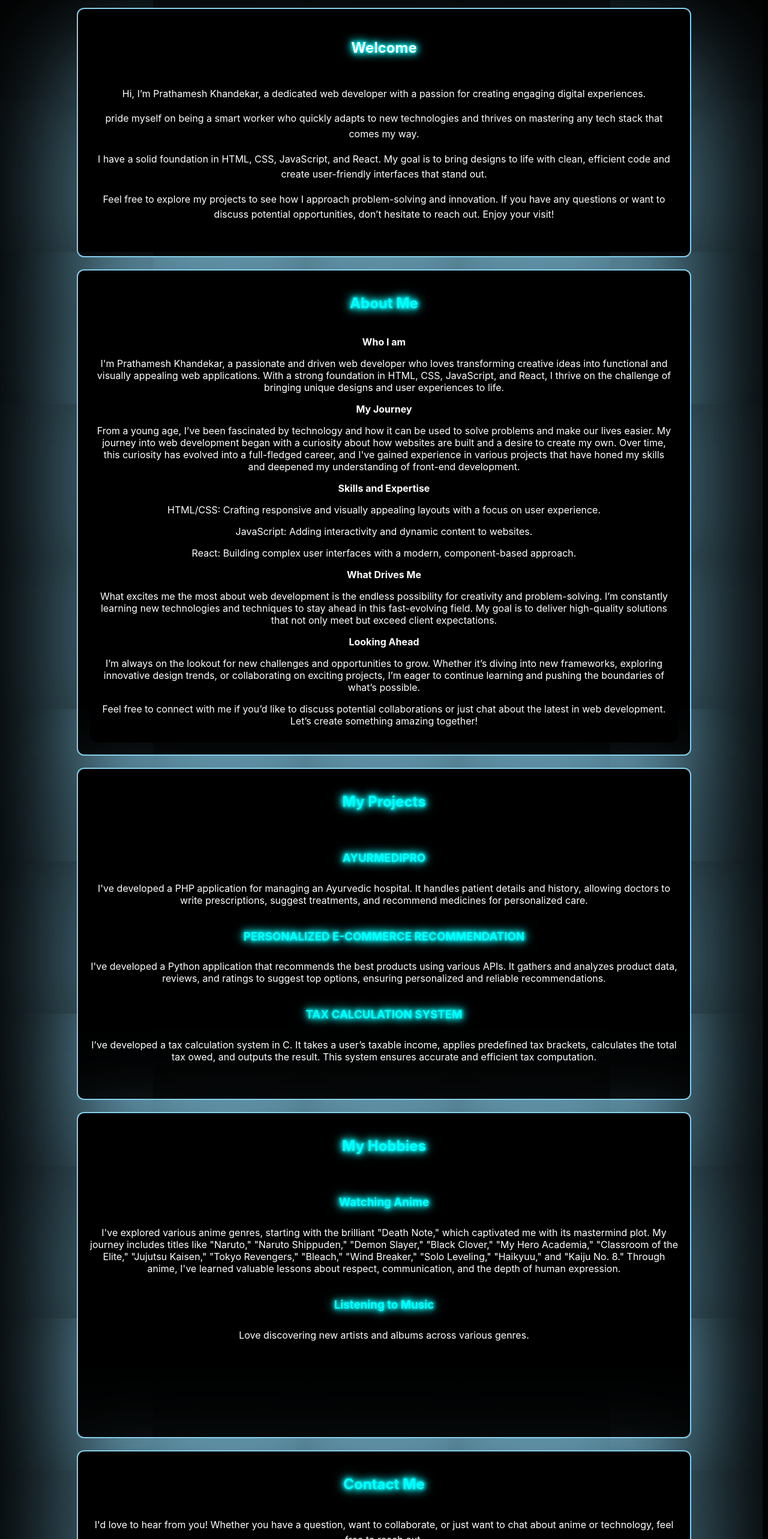
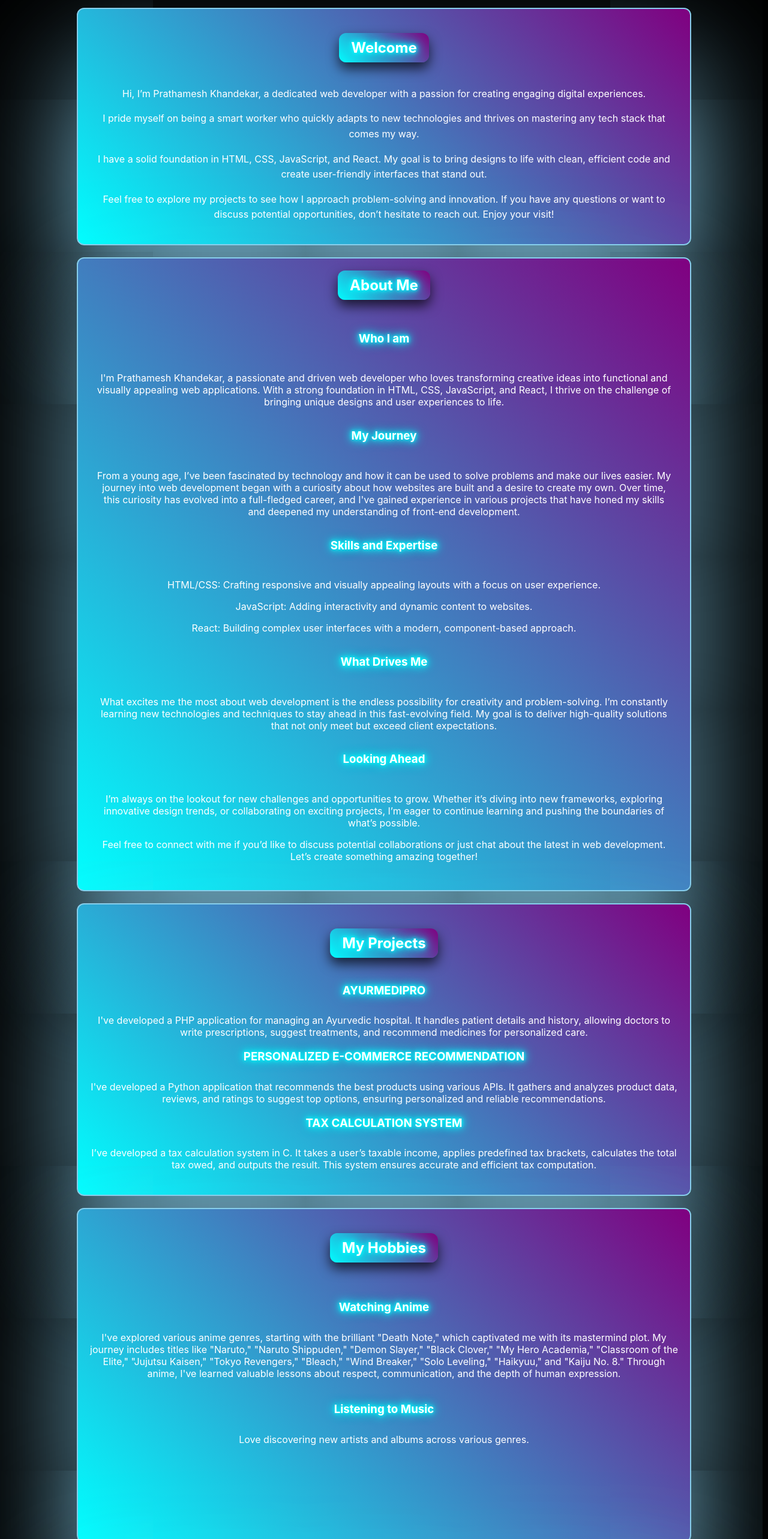
Before and after one commit to flowenol03/Portfolio, a React (Create React App) app: page / in a window 1280 px wide. Shown: the part 89-2655 px from the top of the page at 60% size. Built offline with nearby package versions, Linux system fonts and the light colour scheme.

Commit message:
initial commit

```diff
--- a/src/components/About.css
+++ b/src/components/About.css
@@ -1,11 +1,9 @@
-/* About.css */
-
 .About {
   border: 2px solid #87CEEB; /* Sky blue border */
   padding: 20px; /* Space inside the border */
   margin: 20px auto; /* Center the box horizontally */
   border-radius: 12px; /* Slightly larger rounded corners */
-  background-color: #000; /* Black background */
+  background: linear-gradient(45deg, cyan, purple); /* Gradient background */
   color: #fff; /* White text color */
   box-shadow: 0 100px 200px rgba(135, 206, 235, 0.9); /* Sky blue shadow */
   width: 80%; /* Box width */
@@ -14,14 +12,13 @@
 }
 
 .About-content {
-  position: relative; /* Needed for positioning pseudo-elements */
-  background-color: #000; /* Black background */
+  background: transparent; /* Make sure the content area does not override the section background */
   padding: 10px; /* Padding inside the content box */
   border-radius: 12px; /* Match border radius */
   display: inline-block; /* Shrink to fit content */
 }
 
-.About-content h2 {
+.About h2 {
   color: #ffffff; /* White text color */
   margin: 0; /* Remove default margin */
   padding: 10px 20px; /* Padding for the box around h2 */
@@ -30,22 +27,10 @@
   display: inline-block; /* Fit background around text */
   overflow: hidden; /* Ensure pseudo-element does not overflow */
   transition: color 0.3s ease; /* Smooth transition for text color */
+  background: linear-gradient(45deg, cyan, purple); /* Gradient background for h2 */
+  box-shadow: 0 10px 20px rgba(0, 0, 0, 0.7); /* Darker shadow for h2 */
 }
 
-.About-content h2::before {
-  content: ''; /* Required for pseudo-element */
-  position: absolute;
-  top: -4px; /* Offset to create the border effect */
-  left: -4px; /* Offset to create the border effect */
-  width: calc(100% + 8px); /* Full width with added offset */
-  height: calc(100% + 8px); /* Full height with added offset */
-  border-radius: 12px; /* Match border radius */
-  background: linear-gradient(45deg, cyan, purple); /* Gradient background */
-  z-index: -1; /* Position behind the content */
-  transition: opacity 0.3s ease; /* Smooth transition */
-  opacity: 0; /* Initially hidden */
+.About h3{
+  color: #ffffff;
 }
-
-.About-content h2:hover::before {
-  opacity: 1; /* Show the gradient background on hover */
-}
--- a/src/components/About.js
+++ b/src/components/About.js
@@ -5,24 +5,26 @@ function About() {
   return (
     <section id="about" className="About">
       <h2>About Me</h2>
+      <br />
+      <br />
       <div className="About-content">
-        <strong>Who I am</strong>
+        <h3>Who I am</h3>
         <p>
           I'm Prathamesh Khandekar, a passionate and driven web developer who loves transforming creative ideas into functional and visually appealing web applications. With a strong foundation in HTML, CSS, JavaScript, and React, I thrive on the challenge of bringing unique designs and user experiences to life.
         </p>
-        <strong>My Journey</strong>
+        <h3>My Journey</h3>
         <p>
           From a young age, I’ve been fascinated by technology and how it can be used to solve problems and make our lives easier. My journey into web development began with a curiosity about how websites are built and a desire to create my own. Over time, this curiosity has evolved into a full-fledged career, and I've gained experience in various projects that have honed my skills and deepened my understanding of front-end development.
         </p>
-        <strong>Skills and Expertise</strong>
+        <h3>Skills and Expertise</h3>
         <p>HTML/CSS: Crafting responsive and visually appealing layouts with a focus on user experience.</p>
         <p>JavaScript: Adding interactivity and dynamic content to websites.</p>
         <p>React: Building complex user interfaces with a modern, component-based approach.</p>
-        <strong>What Drives Me</strong>
+        <h3>What Drives Me</h3>
         <p>
           What excites me the most about web development is the endless possibility for creativity and problem-solving. I’m constantly learning new technologies and techniques to stay ahead in this fast-evolving field. My goal is to deliver high-quality solutions that not only meet but exceed client expectations.
         </p>
-        <strong>Looking Ahead</strong>
+        <h3>Looking Ahead</h3>
         <p>
           I’m always on the lookout for new challenges and opportunities to grow. Whether it’s diving into new frameworks, exploring innovative design trends, or collaborating on exciting projects, I’m eager to continue learning and pushing the boundaries of what’s possible.
         </p>
--- a/src/components/Contact.css
+++ b/src/components/Contact.css
@@ -1,9 +1,11 @@
+/* Contact.css */
+
 .Contact {
   border: 2px solid #87CEEB; /* Sky blue border */
   padding: 20px; /* Space inside the border */
   margin: 20px auto; /* Center the box horizontally */
   border-radius: 12px; /* Rounded corners */
-    background-color: #000; /* Background color */
+  background: linear-gradient(45deg, cyan, purple); /* Gradient background */
   color: #fff; /* Text color */
   box-shadow: 0 100px 200px rgba(135, 206, 235, 0.9); /* Larger, more prominent sky blue shadow */
   width: 80%; /* Box width */
@@ -12,6 +14,15 @@
 }
 
 .Contact h2 {
+  color: #ffffff; /* Text color for h2 */
+  background: linear-gradient(45deg, cyan, purple); /* Gradient background for h2 */
+  padding: 10px 20px; /* Padding inside the box */
+  border-radius: 12px; /* Match border radius of the .Contact section */
+  position: relative; /* Needed for pseudo-element positioning */
+  display: inline-block; /* Fit background around text */
+  overflow: hidden; /* Ensure pseudo-element does not overflow */
+  z-index: 1; /* Ensure it is above the pseudo-element */
+  box-shadow: 0 10px 20px rgba(0, 0, 0, 0.7); /* Darker shadow for h2 */
   margin-bottom: 15px; /* Space below the header */
 }
 
@@ -34,11 +45,9 @@
   text-decoration: none; /* Removes underline */
   font-weight: bold; /* Make the text bold */
   position: relative; /* For positioning the pseudo-element */
-    color: #00FFFF; /* Neon cyan color */
-  text-shadow: 0 0 5px #00FFFF, 0 0 10px #00FFFF, 0 0 15px #00FFFF, 0 0 20px #00FFFF;
+  color: #ffffff; /* Neon cyan color */
+  text-shadow: 0 0 5px #00FFFF, 0 0 10px #00FFFF, 0 0 15px #00FFFF, 0 0 20px #00FFFF; /* Neon text shadow */
 }
-
-
 
 .Contact a::before {
   content: ''; /* Empty content for the line effect */
--- a/src/components/Hero.css
+++ b/src/components/Hero.css
@@ -5,7 +5,7 @@
   padding: 20px; /* Space inside the border */
   margin: 20px auto; /* Center the box horizontally */
   border-radius: 12px; /* Slightly larger rounded corners */
-  background-color: #000; /* Background color */
+  background: linear-gradient(45deg, cyan, purple);
   color: #fff; /* Text color */
   box-shadow: 0 100px 200px rgba(135, 206, 235, 0.9); /* Larger, more prominent sky blue shadow */
   width: 80%; /* Box width */
@@ -15,31 +15,14 @@
 
 .Hero h2 {
   color: #ffffff; /* Text color for h2 */
-  background-color: #000; /* Black background for the box around h2 */
+  background: linear-gradient(45deg, cyan, purple);
   padding: 10px 20px; /* Padding inside the box */
   border-radius: 12px; /* Match border radius of the .Hero section */
   position: relative; /* Needed for pseudo-element positioning */
   display: inline-block; /* Fit background around text */
   overflow: hidden; /* Ensure pseudo-element does not overflow */
   z-index: 1; /* Ensure it is above the pseudo-element */
-}
-
-.Hero h2::before {
-  content: ''; /* Required for pseudo-element */
-  position: absolute;
-  top: -4px; /* Offset to create the border effect */
-  left: -4px; /* Offset to create the border effect */
-  width: calc(100% + 8px); /* Full width with added offset */
-  height: calc(100% + 8px); /* Full height with added offset */
-  border-radius: 12px; /* Match border radius */
-  background: linear-gradient(45deg, cyan, purple); /* Gradient background */
-  z-index: -1; /* Position behind the content */
-  transition: opacity 0.3s ease; /* Smooth transition */
-  opacity: 0; /* Initially hidden */
-}
-
-.Hero h2:hover::before {
-  opacity: 1; /* Show the gradient border on hover */
+  box-shadow: 0 10px 20px rgba(0, 0, 0, 0.7); /* Darker shadow for h2 */
 }
 
 .Hero h1 {
--- a/src/components/Hero.js
+++ b/src/components/Hero.js
@@ -1,13 +1,14 @@
 import React from 'react';
-import './Hero.css'; // You can add styles here
+import './Hero.css'; // Make sure you have the styles
 
 function Hero() {
   return (
     <section id="hero" className="Hero">
-      <h2>Welcome</h2>
-      <p>Hi, I’m Prathamesh Khandekar, a dedicated web developer with a passion for creating engaging digital experiences. <p>pride myself on being a smart worker who quickly adapts to new technologies and thrives on mastering any tech stack that comes my way.</p></p>
+        <h2>Welcome</h2>
+      <p>Hi, I’m Prathamesh Khandekar, a dedicated web developer with a passion for creating engaging digital experiences.</p>
+      <p>I pride myself on being a smart worker who quickly adapts to new technologies and thrives on mastering any tech stack that comes my way.</p>
       <p>I have a solid foundation in HTML, CSS, JavaScript, and React. My goal is to bring designs to life with clean, efficient code and create user-friendly interfaces that stand out.</p>
-      <p>Feel free to explore my projects to see how I approach problem-solving and innovation. If you have any questions or want to discuss potential opportunities, don’t hesitate to reach out. Enjoy your visit!</p><br></br>
+      <p>Feel free to explore my projects to see how I approach problem-solving and innovation. If you have any questions or want to discuss potential opportunities, don’t hesitate to reach out. Enjoy your visit!</p>
     </section>
   );
 }
--- a/src/components/Projects.css
+++ b/src/components/Projects.css
@@ -1,9 +1,11 @@
+/* Projects.css */
+
 .Projects {
   border: 2px solid #87CEEB; /* Sky blue border */
   padding: 20px; /* Space inside the border */
   margin: 20px auto; /* Center the box horizontally */
   border-radius: 12px; /* Rounded corners */
-    background-color: #000; /* Background color */
+  background: linear-gradient(45deg, cyan, purple); /* Gradient background */
   color: #fff; /* Text color */
   box-shadow: 0 100px 200px rgba(135, 206, 235, 0.9); /* Larger, more prominent sky blue shadow */
   width: 80%; /* Box width */
@@ -11,11 +13,29 @@
   text-align: center; /* Center align text */
 }
 
-  .Projects .project {
-    margin: 20px 0; /* Space between projects */
+.Projects h2 {
+  color: #ffffff; /* Text color for h2 */
+  background: linear-gradient(45deg, cyan, purple); /* Gradient background for h2 */
+  padding: 10px 20px; /* Padding inside the box */
+  border-radius: 12px; /* Match border radius of the .Projects section */
+  position: relative; /* Needed for pseudo-element positioning */
+  display: inline-block; /* Fit background around text */
+  overflow: hidden; /* Ensure pseudo-element does not overflow */
+  z-index: 1; /* Ensure it is above the pseudo-element */
+  box-shadow: 0 10px 20px rgba(0, 0, 0, 0.7); /* Darker shadow for h2 */
 }
 
+.Projects h1 {
+  color: #ffffff; /* Text color for h1 */
+  text-shadow: 0.3px 0.3px 0.5px rgba(0, 0, 0, 0.2); /* Subtle shadow for h1 */
+}
 
 .Projects p {
   line-height: 1.6; /* Line height for readability */
 }
+.project{
+  background-color: transparent;
+}
+.project h3{
+  color: #ffffff;
+}
--- a/src/components/hobbies.css
+++ b/src/components/hobbies.css
@@ -1,9 +1,11 @@
+/* Hobbies.css */
+
 .Hobbies {
   border: 2px solid #87CEEB; /* Sky blue border */
   padding: 20px; /* Space inside the border */
   margin: 20px auto; /* Center the box horizontally */
   border-radius: 12px; /* Rounded corners */
-    background-color: #000; /* Background color */
+  background: linear-gradient(45deg, cyan, purple); /* Gradient background */
   color: #fff; /* Text color */
   box-shadow: 0 100px 200px rgba(135, 206, 235, 0.9); /* Larger, more prominent sky blue shadow */
   width: 80%; /* Box width */
@@ -11,12 +13,32 @@
   text-align: center; /* Center align text */
 }
 
-
-  .Hobbies .hobby {
-    margin: 20px 0; /* Space between hobbies */
+.Hobbies h2 {
+  color: #ffffff; /* Text color for h2 */
+  background: linear-gradient(45deg, cyan, purple); /* Gradient background for h2 */
+  padding: 10px 20px; /* Padding inside the box */
+  border-radius: 12px; /* Match border radius of the .Hobbies section */
+  position: relative; /* Needed for pseudo-element positioning */
+  display: inline-block; /* Fit background around text */
+  overflow: hidden; /* Ensure pseudo-element does not overflow */
+  z-index: 1; /* Ensure it is above the pseudo-element */
+  box-shadow: 0 10px 20px rgba(0, 0, 0, 0.7); /* Darker shadow for h2 */
 }
 
+.Hobbies h1 {
+  color: #ffffff; /* Text color for h1 */
+  text-shadow: 0.3px 0.3px 0.5px rgba(0, 0, 0, 0.2); /* Subtle shadow for h1 */
+}
 
 .Hobbies p {
   line-height: 1.6; /* Line height for readability */
 }
+
+.Hobbies .hobby {
+  margin: 20px 0; /* Space between hobbies */
+  background-color: transparent; /* Transparent background for individual hobbies */
+}
+
+.Hobbies h3{
+  color: #ffffff;
+}
```
Lines whose indentation alone changed are shown as unchanged.
